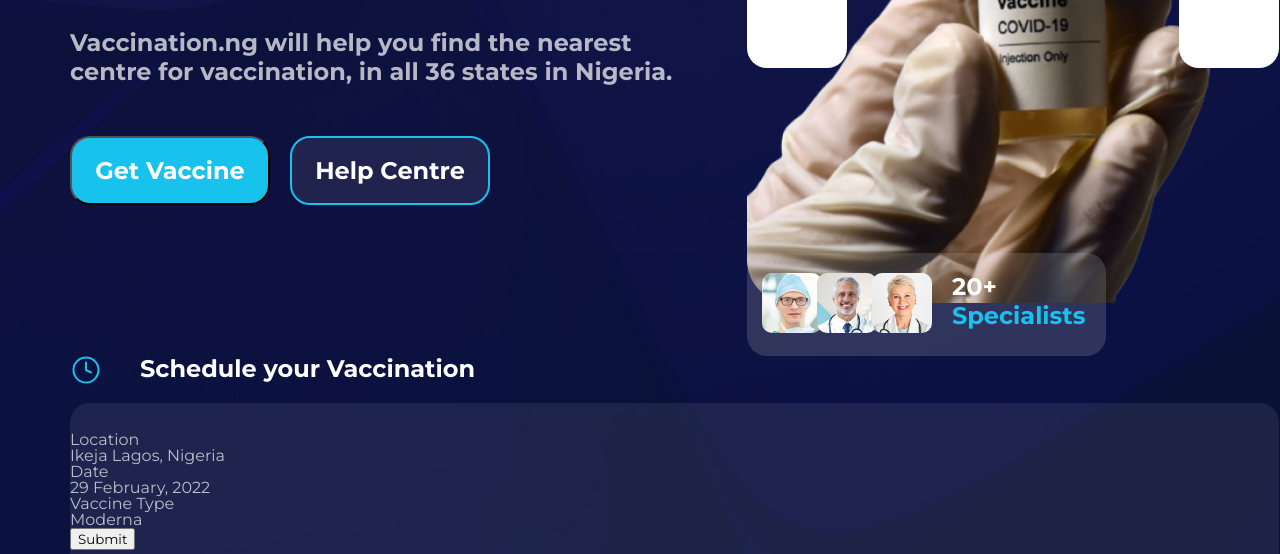
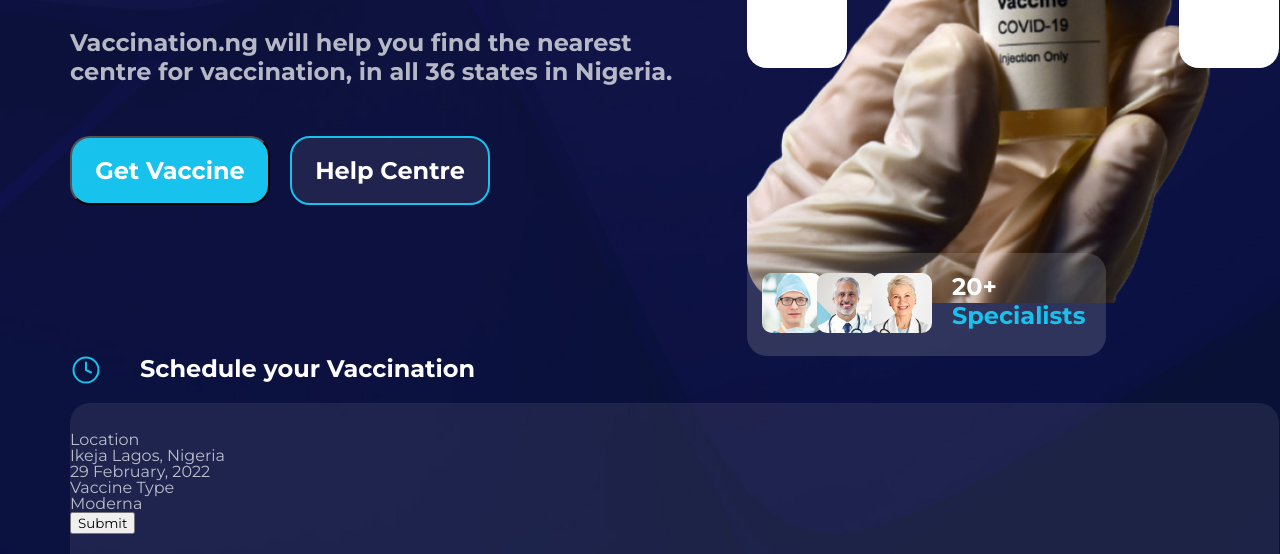
Before and after one commit to v-nvtsk/covid-landing, a plain HTML site: page index.html in a window 1280 px wide. Shown: the part 477-1031 px from the top of the page. Drawn offline with Linux system fonts and the light colour scheme.

Commit message:
Remove unnecessary element

```diff
--- a/index.html
+++ b/index.html
@@ -94,7 +94,6 @@
               <!-- <option value="Ikeja Lagos, Nigeria">Ikeja Lagos, Nigeria</option> -->
               <!-- </select> -->
             </label>
-              <div class="label__header">Date</div>
             <label class="schedule__label label" for="schedule-date">
               <div class="input-substitution">29 February, 2022</div>
               <!-- <input name="schedule-date" id="schedule-date" type="date"> -->
```
